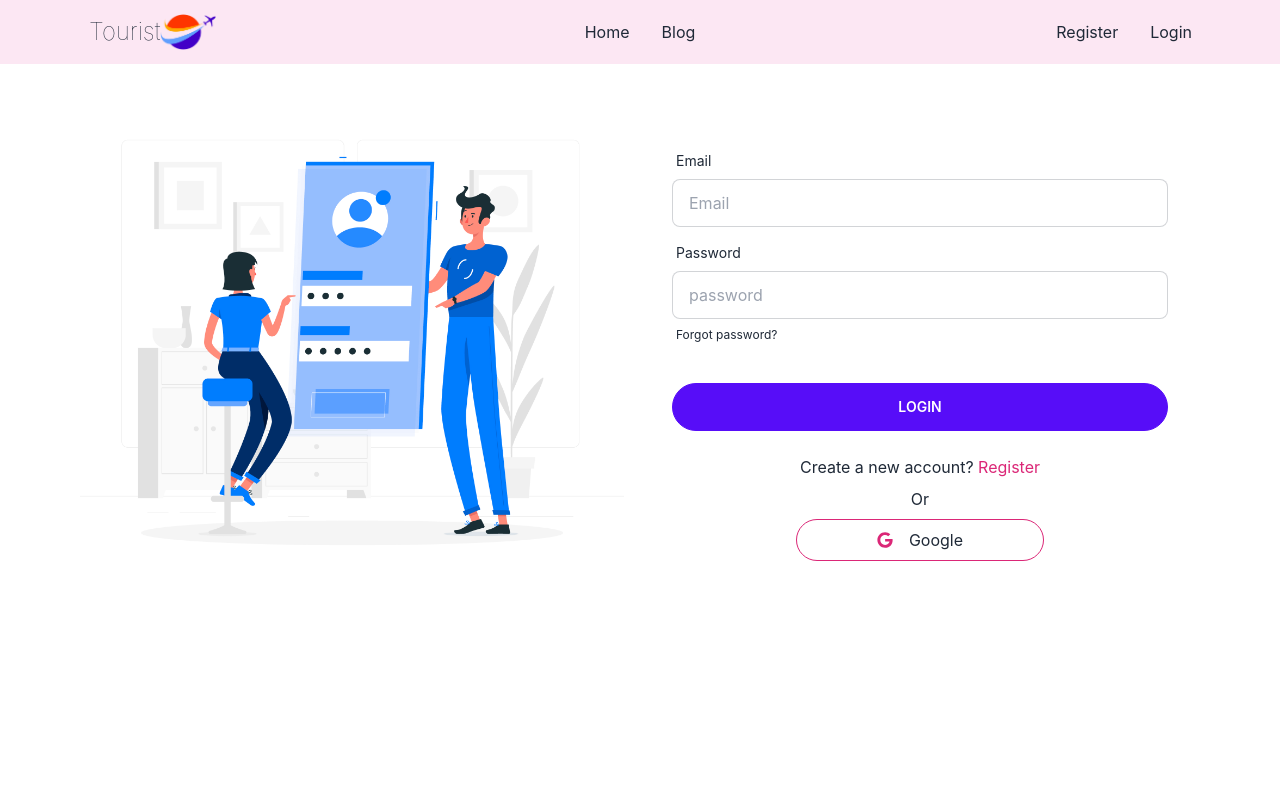
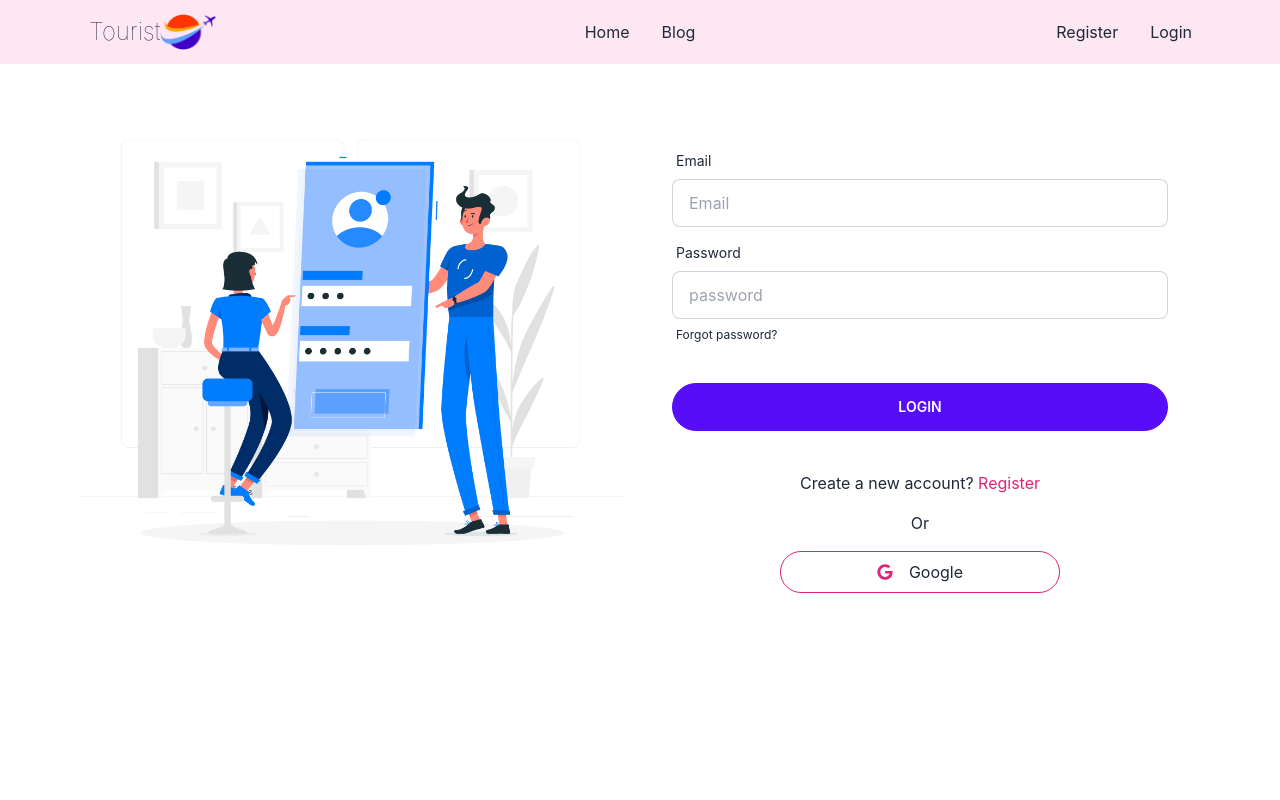
Before and after one commit to dev-rakibul1/tourist-service-client, a React (Create React App) app: page /login in a window 1280 px wide. Shown: the top 800 px of the page. Built offline with nearby package versions, Linux system fonts and the light colour scheme; no server answers.

Commit message:
Login button problem solved

```diff
--- a/src/components/pages/login/Login.jsx
+++ b/src/components/pages/login/Login.jsx
@@ -98,15 +98,18 @@ const Login = () => {
               <div className="form-control mt-6">
                 <button className="btn btn-primary rounded-full">Login</button>
               </div>
+            </form>
 
-              <p className="text-center mt-4">
+            {/* google login */}
+            <div>
+              <p className="text-center mt-2">
                 Create a new account?{" "}
                 <Link className="text-pink-600 mt-4" to="/register">
                   Register
                 </Link>
               </p>
 
-              <h2 className="or text-center">Or</h2>
+              <h2 className="or text-center py-4">Or</h2>
               <div className="text-center cursor-pointe  flex items-center justify-center">
                 <button
                   className=" border rounded-full w-6/12  flex items-center justify-center p-2 border-pink-600"
@@ -116,7 +119,7 @@ const Login = () => {
                   <span className="ml-4">Google</span>
                 </button>
               </div>
-            </form>
+            </div>
           </div>
         </div>
       </div>
```
